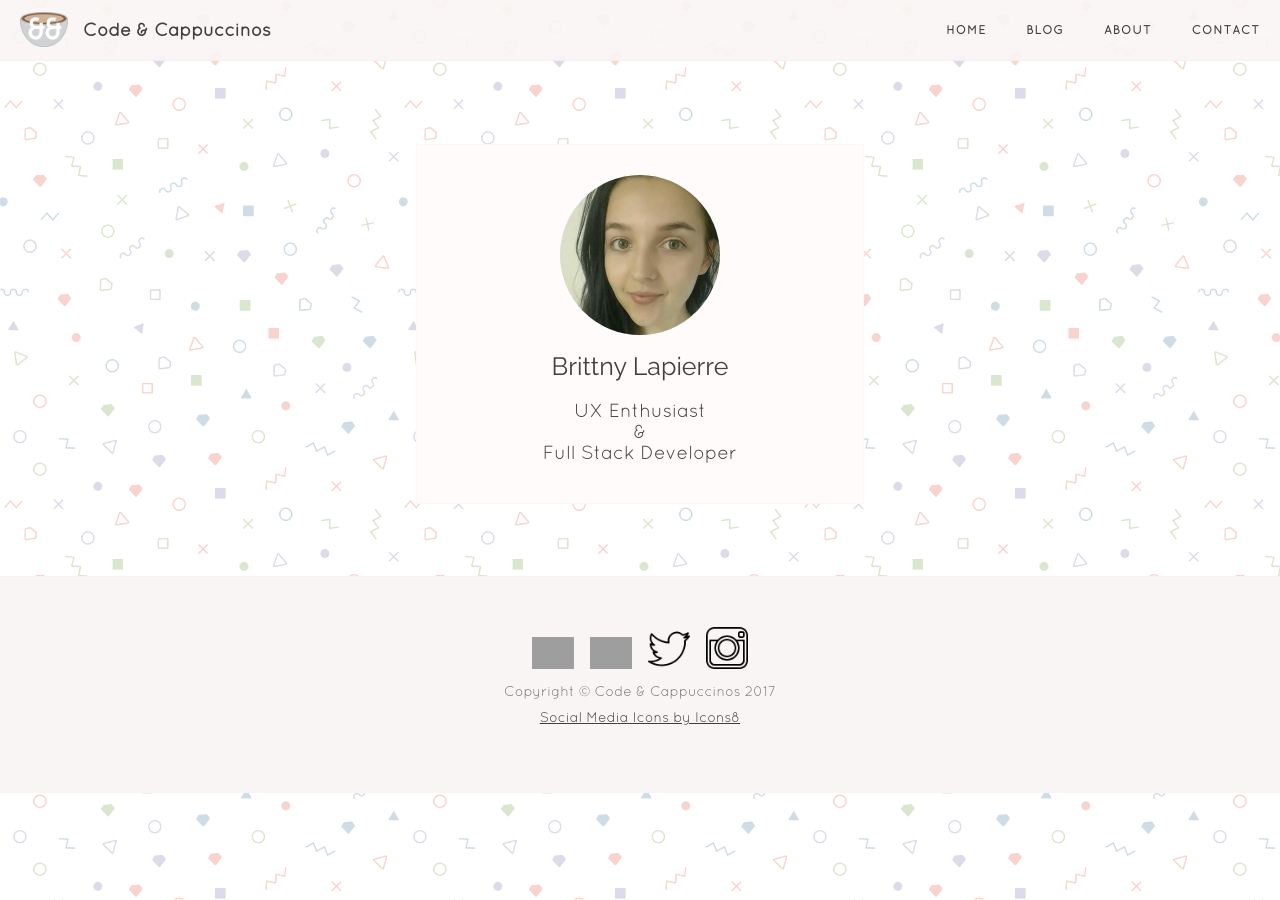
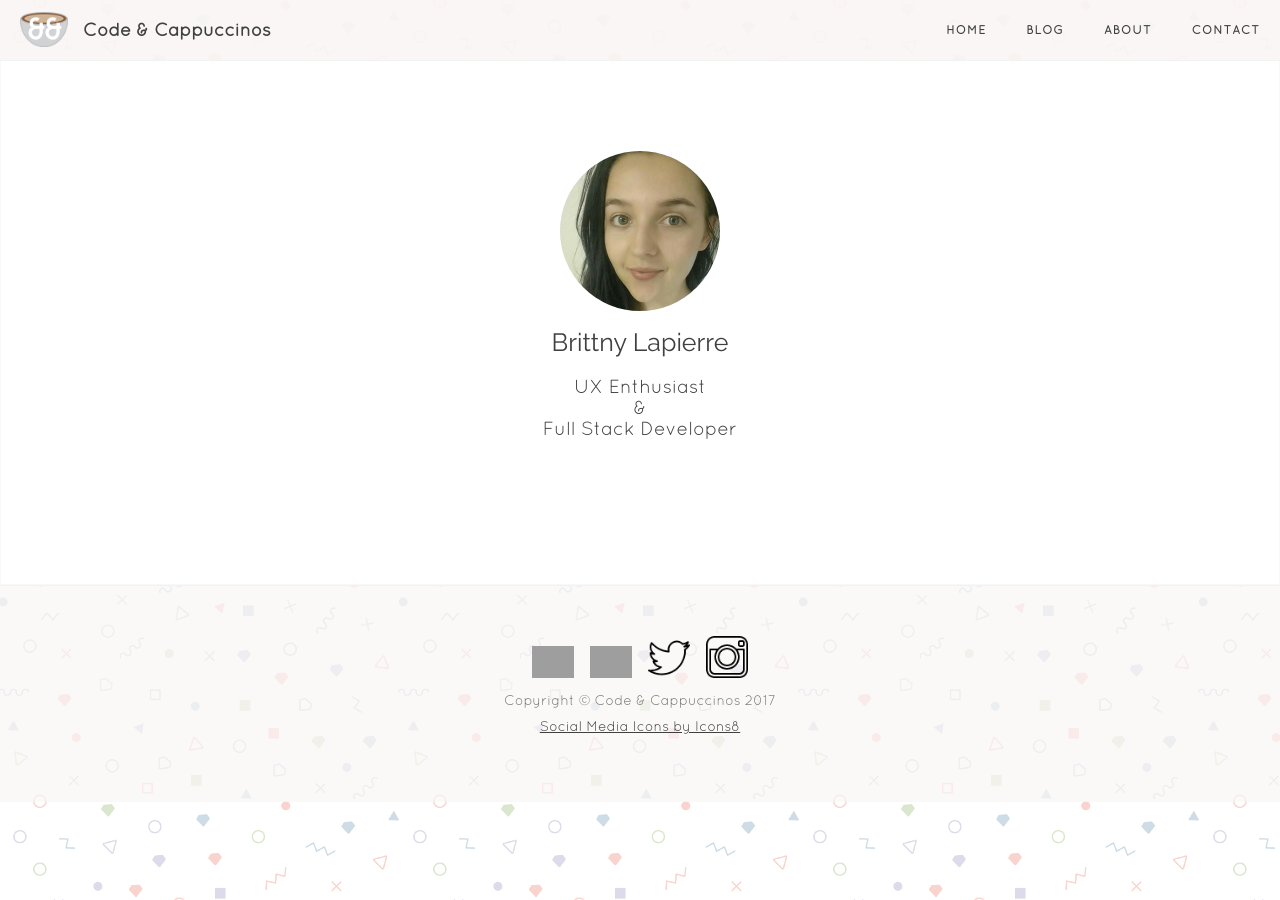
Before and after one commit to brittnylapierre/l3rittny.github.io-old, a Jekyll site: the page built from index.html, in a window 1280 px wide. Built offline with Jekyll 4.4.1, drawn with Linux system fonts in a browser that asks for light colours; nearby versions of some CDN libraries; grey boxes are pictures that could not be loaded.

Commit message:
pretty front page

```diff
--- a/css/clean-blog.css
+++ b/css/clean-blog.css
@@ -277,10 +277,19 @@ hr.small {
 }*/
 
 footer {
-  background-color: #faf5f5;/*fcfcfc;*/
+  background-color: rgba(250, 245, 245, 0.69);
   padding: 50px 0 65px;
   border-top: 1px solid #f2f2f2;
 }
+
+@media(max-width:548px){
+  footer {
+    background-color: #faf5f5;/*fcfcfc;*/
+    padding: 50px 0 65px;
+    border-top: 1px solid #f2f2f2;
+  }
+}
+
 footer .list-inline {
   margin: 0;
   padding: 0;
--- a/css/style.css
+++ b/css/style.css
@@ -80,30 +80,40 @@
 
 #personal-summary {
     z-index: 5;
+    width:100%;
     transition: margin-left .5s;
-    padding: 30px 20px;
     text-align: center;
-    width: 35%;
-    background: white;
     margin: auto;
-    margin-top: 16vh;
-    margin-bottom: 8vh;
     border: 1px solid #f8f8f8 !important;
     border-radius: 1px !important;
-    background-color: #fffbfb !important;
+}
+
+@media(min-width:548px){
+    #personal-summary {
+        /*adding: 40px 20px 100px 20px;*/
+        padding: 10vh 0;
+        text-align: center;
+        margin-top: 60px;
+        padding-bottom: 15vh;
+        background-color: #ffffff !important;
+    }
 }
 
 @media(max-width:768px){
-  #personal-summary {
-    width:50%;
-  }
+    #personal-summary {
+        margin-top: 50px;
+    }
 }
 
 @media(max-width:548px){
-  #personal-summary {
-    width:100%;
-  }
+    #personal-summary {
+        padding: 30px 20px;
+        margin-top: 16vh;
+        margin-bottom: 8vh;
+        background-color: #fffbfb !important;
+    }
 }
+
 
 #personal-summary h1 {
     font-weight: normal;
```
Also changed, not shown: 3 other files.
